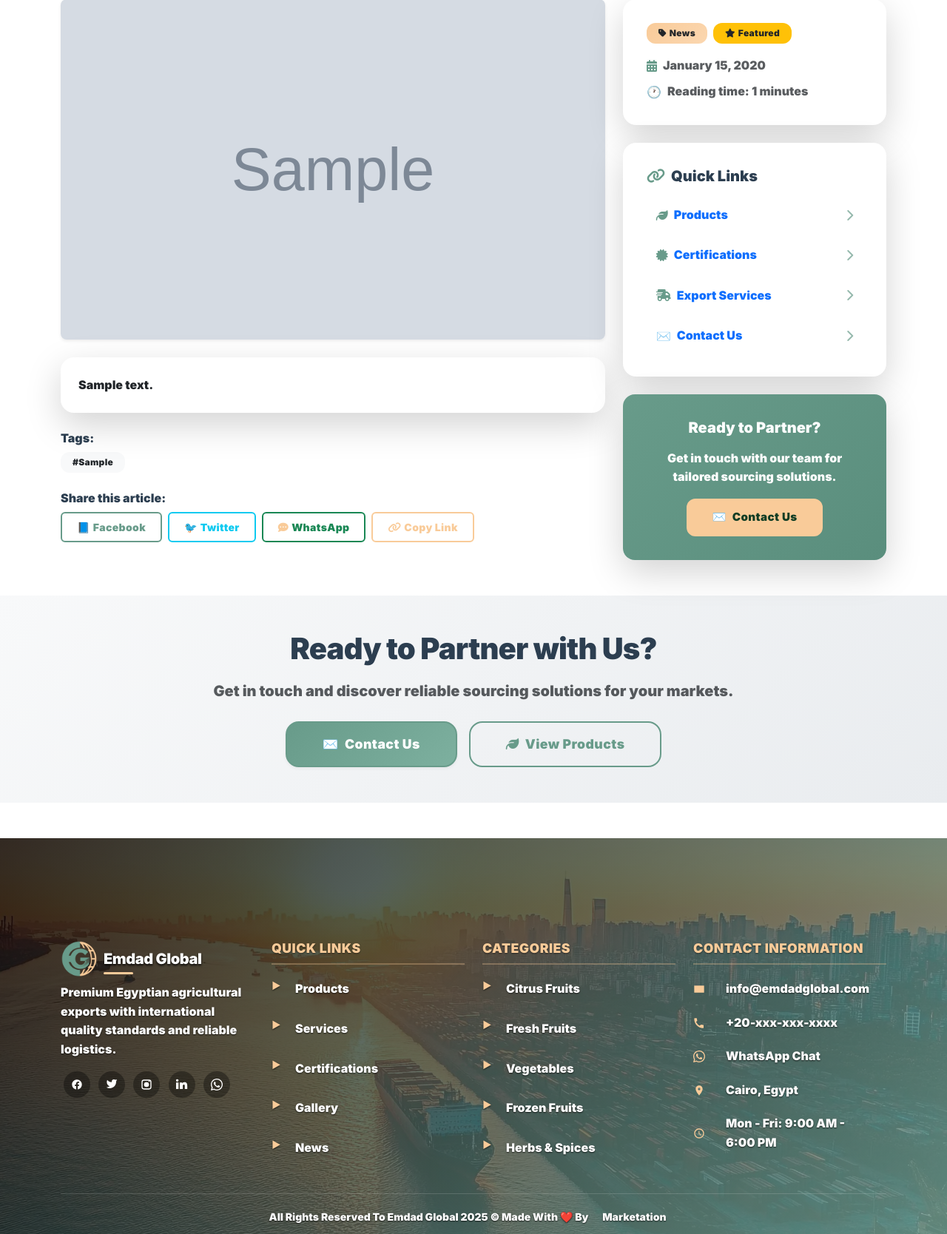
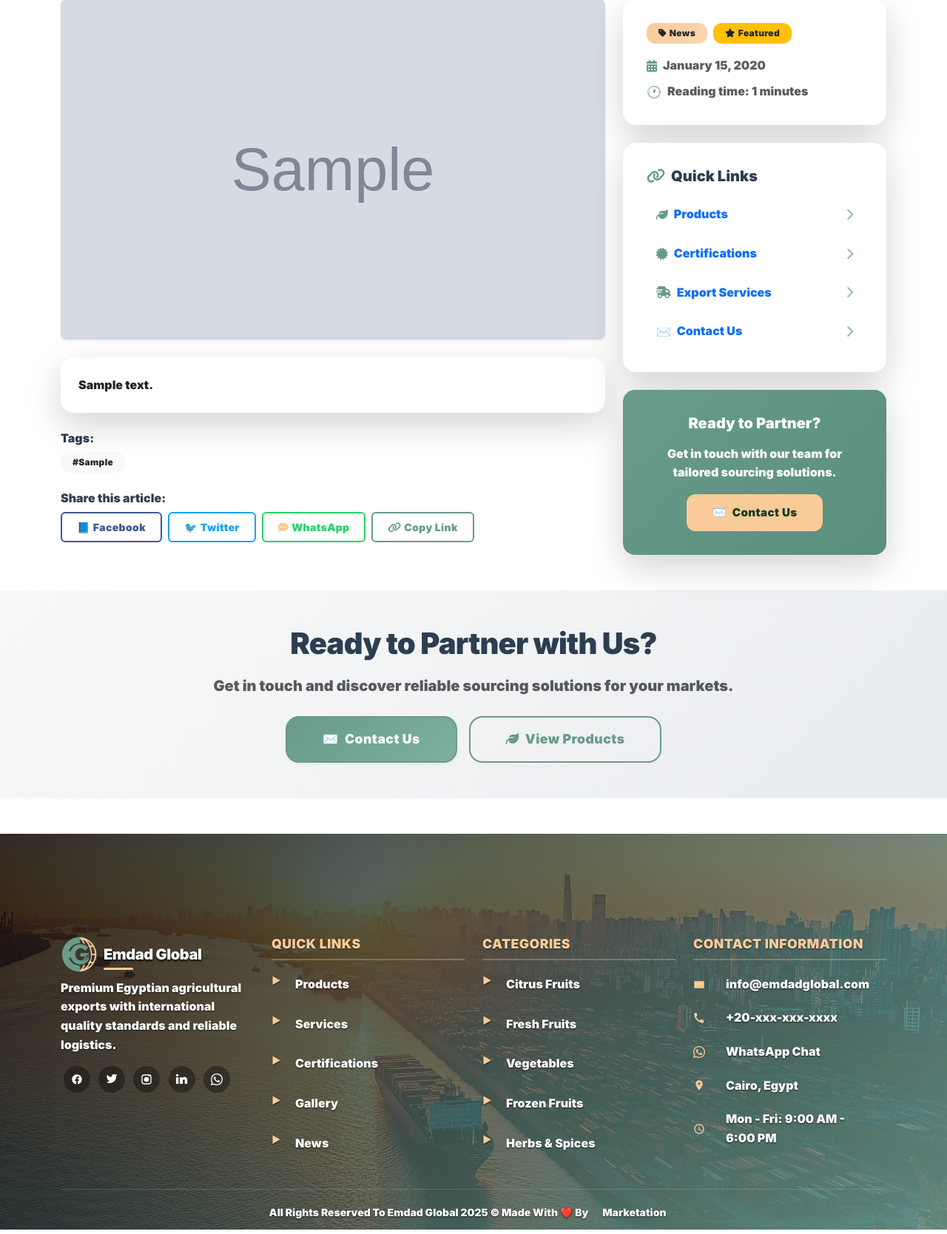
Before and after one commit to whatisup223/emdad, a Flask app: a page that uses templates/main/news_detail.html in a window 1280 px wide. Shown: the part 485-2153 px from the top of the page at 74% size. Run offline with Flask 3, Linux system fonts and the light colour scheme; tables that the repository leaves empty hold one stand-in row (values such as "Sample post"); grey boxes marked "Sample" are stand-in pictures; some libraries are stand-ins or nearby versions.

Commit message:
News detail: Arabic translations for related section and labels; complete Quick Links Arabic text and RTL chevrons; redesigned share buttons to match site identity; minor CTA button style tweak.

```diff
--- a/templates/main/news_detail.html
+++ b/templates/main/news_detail.html
@@ -139,7 +139,7 @@
         <!-- Tags -->
         {% if article.get_tags_list() %}
         <div class="mt-4">
-          <h6 class="mb-2">{{ _('Tags') }}:</h6>
+          <h6 class="mb-2">{% if is_rtl %}الوسوم:{% else %}{{ _('Tags:') }}{% endif %}</h6>
           <div class="d-flex flex-wrap gap-2">
             {% for tag in article.get_tags_list() %}
             <span class="badge bg-light text-dark">#{{ tag }}</span>
@@ -148,14 +148,26 @@
         </div>
         {% endif %}
 
+        <style>
+          /* Share buttons styling to match site identity */
+          .share-btn { border-width:2px; }
+          .share-btn[data-platform="facebook"] { border-color:#3b5998; color:#3b5998; }
+          .share-btn[data-platform="facebook"]:hover { background:#3b5998; color:#fff; }
+          .share-btn[data-platform="twitter"] { border-color:#1da1f2; color:#1da1f2; }
+          .share-btn[data-platform="twitter"]:hover { background:#1da1f2; color:#fff; }
+          .share-btn[data-platform="whatsapp"] { border-color:#25D366; color:#25D366; }
+          .share-btn[data-platform="whatsapp"]:hover { background:#25D366; color:#103d24; }
+          .share-btn[data-platform="copy"] { border-color:#689b8a; color:#689b8a; }
+          .share-btn[data-platform="copy"]:hover { background:#689b8a; color:#103d24; }
+        </style>
         <!-- Share Again -->
         <div class="mt-4">
-          <h6 class="mb-2">{{ _('Share this article') }}:</h6>
+          <h6 class="mb-2">{% if is_rtl %}شارك هذا المقال:{% else %}{{ _('Share this article:') }}{% endif %}</h6>
           <div class="d-flex gap-2 flex-wrap">
-            <button class="btn btn-outline-primary btn-sm hover-lift" onclick="shareArticle('facebook')"><i class="fab fa-facebook-f me-1"></i>Facebook</button>
-            <button class="btn btn-outline-info btn-sm hover-lift" onclick="shareArticle('twitter')"><i class="fab fa-twitter me-1"></i>Twitter</button>
-            <button class="btn btn-outline-success btn-sm hover-lift" onclick="shareArticle('whatsapp')"><i class="fab fa-whatsapp me-1"></i>WhatsApp</button>
-            <button class="btn btn-outline-secondary btn-sm hover-lift" onclick="shareArticle('copy')"><i class="fas fa-link me-1"></i>Copy Link</button>
+            <button class="btn btn-outline-primary btn-sm hover-lift share-btn" data-platform="facebook"><i class="fab fa-facebook-f me-1"></i>Facebook</button>
+            <button class="btn btn-outline-info btn-sm hover-lift share-btn" data-platform="twitter"><i class="fab fa-twitter me-1"></i>Twitter</button>
+            <button class="btn btn-outline-success btn-sm hover-lift share-btn" data-platform="whatsapp"><i class="fab fa-whatsapp me-1"></i>WhatsApp</button>
+            <button class="btn btn-outline-secondary btn-sm hover-lift share-btn" data-platform="copy"><i class="fas fa-link me-1"></i>{% if is_rtl %}نسخ الرابط{% else %}Copy Link{% endif %}</button>
           </div>
         </div>
       </div>
@@ -178,12 +190,12 @@
           <!-- Quick Links Side -->
           <div class="card border-0 shadow-lg mb-4 quick-links-card">
             <div class="card-body">
-              <h6 class="card-title mb-3"><i class="fas fa-link me-2" style="color:#689b8a;"></i>{{ _('Quick Links') }}</h6>
-              <ul class="list-unstyled mb-0">
-                <li class="mb-2"><a class="text-decoration-none ql-item" href="{{ url_for('main.products') }}"><span class="ql-left"><i class="fas fa-leaf"></i>{{ _('Products') }}</span><i class="fas fa-chevron-right ql-arrow"></i></a></li>
-                <li class="mb-2"><a class="text-decoration-none ql-item" href="{{ url_for('main.certifications') }}"><span class="ql-left"><i class="fas fa-certificate"></i>{{ _('Certifications') }}</span><i class="fas fa-chevron-right ql-arrow"></i></a></li>
-                <li class="mb-2"><a class="text-decoration-none ql-item" href="{{ url_for('main.services') }}"><span class="ql-left"><i class="fas fa-shipping-fast"></i>{{ _('Export Services') }}</span><i class="fas fa-chevron-right ql-arrow"></i></a></li>
-                <li><a class="text-decoration-none ql-item" href="{{ url_for('main.contact') }}"><span class="ql-left"><i class="fas fa-envelope"></i>{{ _('Contact Us') }}</span><i class="fas fa-chevron-right ql-arrow"></i></a></li>
+              <h6 class="card-title mb-3"><i class="fas fa-link me-2" style="color:#689b8a;"></i>{% if is_rtl %}روابط سريعة{% else %}{{ _('Quick Links') }}{% endif %}</h6>
+              <ul class="list-unstyled mb-0 {{ 'arabic-text' if is_rtl else 'english-text' }}">
+                <li class="mb-2"><a class="text-decoration-none ql-item" href="{{ url_for('main.products') }}"><span class="ql-left"><i class="fas fa-leaf"></i>{% if is_rtl %}المنتجات{% else %}{{ _('Products') }}{% endif %}</span><i class="fas fa-chevron-{{ 'left' if is_rtl else 'right' }} ql-arrow"></i></a></li>
+                <li class="mb-2"><a class="text-decoration-none ql-item" href="{{ url_for('main.certifications') }}"><span class="ql-left"><i class="fas fa-certificate"></i>{% if is_rtl %}الشهادات{% else %}{{ _('Certifications') }}{% endif %}</span><i class="fas fa-chevron-{{ 'left' if is_rtl else 'right' }} ql-arrow"></i></a></li>
+                <li class="mb-2"><a class="text-decoration-none ql-item" href="{{ url_for('main.services') }}"><span class="ql-left"><i class="fas fa-shipping-fast"></i>{% if is_rtl %}خدمات التصدير{% else %}{{ _('Export Services') }}{% endif %}</span><i class="fas fa-chevron-{{ 'left' if is_rtl else 'right' }} ql-arrow"></i></a></li>
+                <li><a class="text-decoration-none ql-item" href="{{ url_for('main.contact') }}"><span class="ql-left"><i class="fas fa-envelope"></i>{% if is_rtl %}تواصل معنا{% else %}{{ _('Contact Us') }}{% endif %}</span><i class="fas fa-chevron-{{ 'left' if is_rtl else 'right' }} ql-arrow"></i></a></li>
               </ul>
             </div>
           </div>
@@ -208,10 +220,10 @@
   <div class="container position-relative">
     <div class="text-center mb-5" data-aos="fade-up">
       <div class="section-badge badge bg-gradient-secondary text-dark px-4 py-2 rounded-pill mb-3 fs-6 fw-semibold">
-        <i class="fas fa-newspaper me-2"></i>{{ _('Related Articles') }}
+        <i class="fas fa-newspaper me-2"></i>{% if is_rtl %}مقالات ذات صلة{% else %}{{ _('Related Articles') }}{% endif %}
       </div>
-      <h2 class="section-heading english-heading gradient-text">{{ _('More News & Updates') }}</h2>
-      <p class="lead text-muted col-lg-8 mx-auto">{{ _('Explore more developments and insights from Emdad Global') }}</p>
+      <h2 class="section-heading {{ 'arabic-heading' if is_rtl else 'english-heading' }} gradient-text">{% if is_rtl %}المزيد من الأخبار والتحديثات{% else %}{{ _('More News & Updates') }}{% endif %}</h2>
+      <p class="lead text-muted {{ 'arabic-text' if is_rtl else 'english-text' }} col-lg-8 mx-auto">{% if is_rtl %}اكتشف المزيد من التطورات والرؤى من إمداد جلوبال{% else %}{{ _('Explore more developments and insights from Emdad Global') }}{% endif %}</p>
     </div>
 
     <div class="row g-4">
@@ -273,7 +285,7 @@
         <p class="lead text-muted mb-4">{% if is_rtl %}تواصل معنا الآن واكتشف حلول التوريد الموثوقة لأسواقك العالمية.{% else %}{{ _('Get in touch and discover reliable sourcing solutions for your markets.') }}{% endif %}</p>
         <div class="d-flex flex-wrap justify-content-center gap-3">
           <a href="{{ url_for('main.contact') }}" class="btn btn-primary btn-lg px-5 py-3 hover-lift"><i class="fas fa-envelope me-2"></i>{% if is_rtl %}تواصل الآن{% else %}{{ _('Contact Us') }}{% endif %}</a>
-          <a href="{{ url_for('main.products') }}" class="btn btn-outline-primary btn-lg px-5 py-3 hover-lift"><i class="fas fa-leaf me-2"></i>{% if is_rtl %}تصفح المنتجات{% else %}{{ _('View Products') }}{% endif %}</a>
+          <a href="{{ url_for('main.products') }}" class="btn btn-outline-primary btn-lg px-5 py-3 hover-lift btn-text"><i class="fas fa-leaf me-2"></i>{% if is_rtl %}تصفح المنتجات{% else %}{{ _('View Products') }}{% endif %}</a>
         </div>
       </div>
     </div>
```
